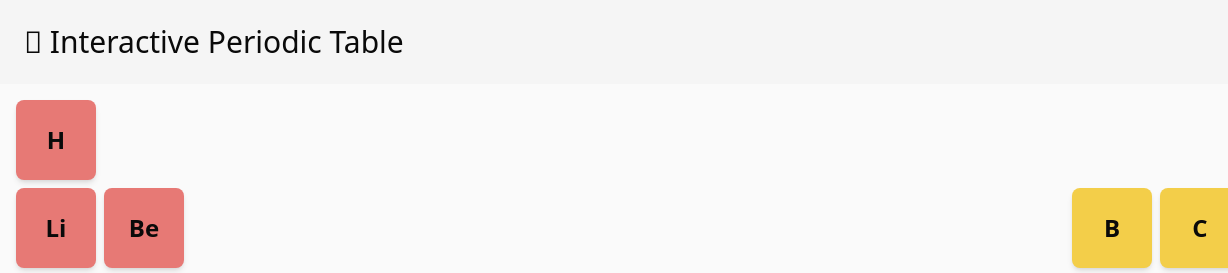
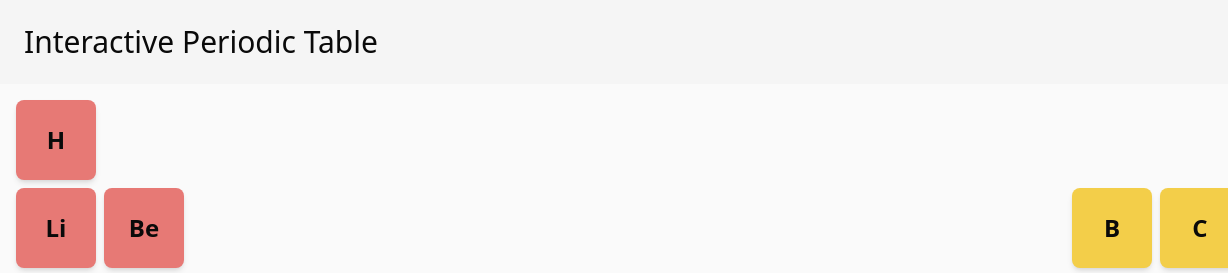
Before and after one commit to logandhillon/periodic-table, a website: page index.html in a window 1280 px wide. Shown: the top 273 px of the page, 0-1228 px from the left. Drawn offline with Linux system fonts and the light colour scheme.

Commit message:
Remove trailing character

```diff
--- a/index.html
+++ b/index.html
@@ -13,7 +13,7 @@
 <body class="bg-neutral-50 text-neutral-950 flex flex-col min-h-screen">
     <header class="bg-neutral-100 p-6">
         <div class="container flex text-2xl items-center mx-auto">
-            <h1 class="text-3xl"> Interactive Periodic Table</h1>
+            <h1 class="text-3xl">Interactive Periodic Table</h1>
             <div class="flex-grow"></div>
             <a href="https://github.com/logandhillon/periodic-table/"><i class="fab fa-github transition-transform hover:scale-125"></i></a>
         </div>
```
